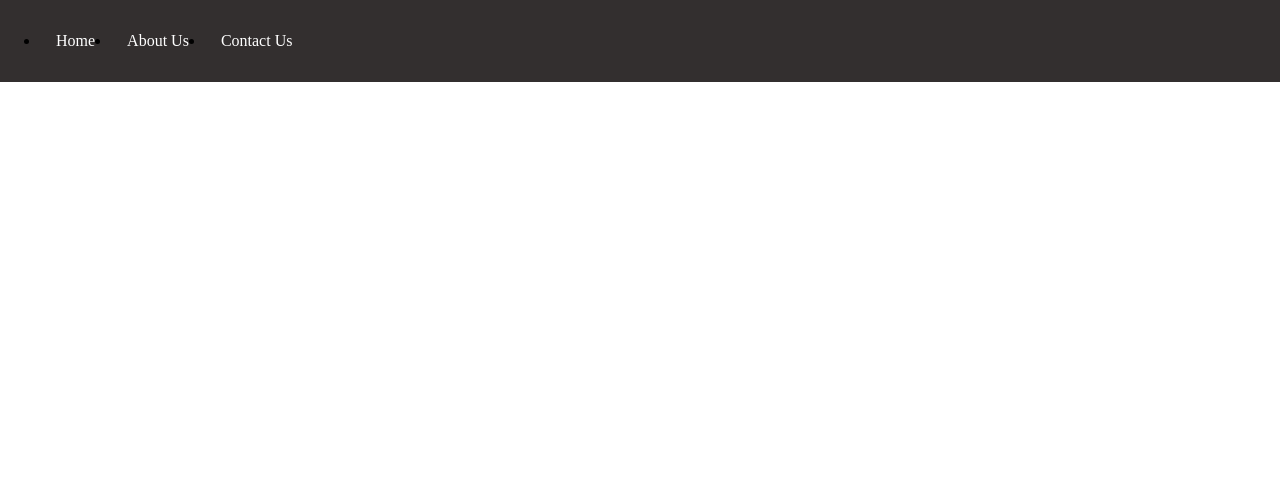
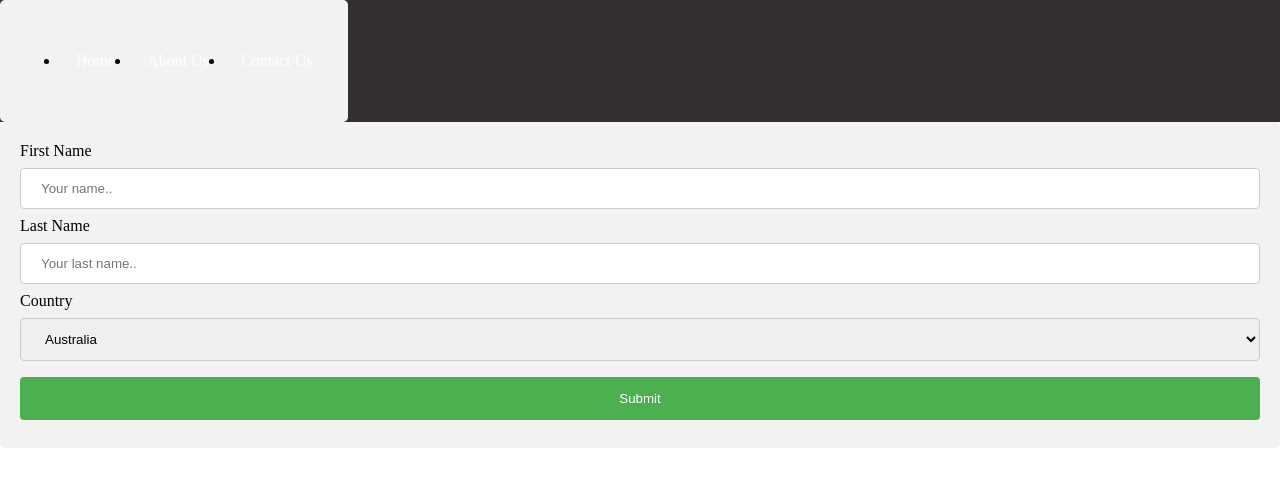
Before and after one commit to Neelan1/hacknitr, a plain HTML site: page index.html in a window 1280 px wide. Drawn offline with Linux system fonts and the light colour scheme.

Commit message:
location question

```diff
--- a/index.html
+++ b/index.html
@@ -20,6 +20,24 @@
     </nav>
 
     <!--Questions-->
+    <div>
+        <form>
+          <label for="fname">First Name</label>
+          <input type="text" id="fname" name="firstname" placeholder="Your name..">
+
+          <label for="lname">Last Name</label>
+          <input type="text" id="lname" name="lastname" placeholder="Your last name..">
+
+          <label for="country">Country</label>
+          <select id="country" name="country">
+            <option value="australia">Australia</option>
+            <option value="canada">Canada</option>
+            <option value="usa">USA</option>
+          </select>
+
+          <input type="submit" value="Submit">
+        </form>
+      </div>
 
 </body>
 <script src="script.js"></script>
--- a/style.css
+++ b/style.css
@@ -78,3 +78,35 @@ button:hover{
   position: relative;
   left: 80%;
 }
+
+/* Code for location question */
+input[type=text], select {
+  width: 100%;
+  padding: 12px 20px;
+  margin: 8px 0;
+  display: inline-block;
+  border: 1px solid #ccc;
+  border-radius: 4px;
+  box-sizing: border-box;
+}
+
+input[type=submit] {
+  width: 100%;
+  background-color: #4CAF50;
+  color: white;
+  padding: 14px 20px;
+  margin: 8px 0;
+  border: none;
+  border-radius: 4px;
+  cursor: pointer;
+}
+
+input[type=submit]:hover {
+  background-color: #45a049;
+}
+
+div {
+  border-radius: 5px;
+  background-color: #f2f2f2;
+  padding: 20px;
+}
```
